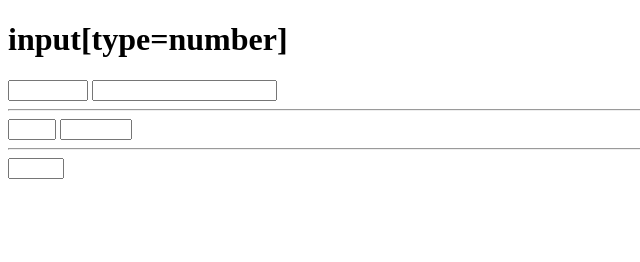
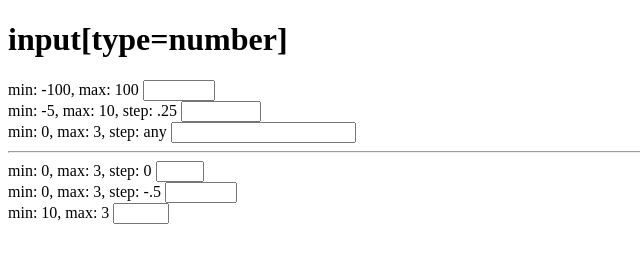
Before and after one commit to npup/nrify.js, a plain HTML site: page example/index.html in a window 1280 px wide. Shown: the whole page, without its empty margins (0-640 px from the left). Drawn offline with Linux system fonts and the light colour scheme; files whose address does not match are found by name.

Commit message:
Clearer examples.

```diff
--- a/example/index.html
+++ b/example/index.html
@@ -1,21 +1,21 @@
 <!DOCTYPE html>
 <html>
 <head>
-  <meta http-equiv="Content-Type" content="text/html; charset=utf-8">
-  <title></title>
+  <meta charset="utf-8">
+  <title>nrify.js, example</title>
 </head>
 
 <body>
 <h1>input[type=number]</h1>
 
 <form action="#" id="f0">
-	<input type="number" name="nr" step=".25" max="10" min="-5">
-	<input type="number" min="0" max="3" step="any">
+	min: -100, max: 100 <input type="number" min="-100" max="100"><br>
+	min: -5, max: 10, step: .25 <input type="number" min="-5" max="10" step=".25"><br>
+	min: 0, max: 3, step: any <input type="number" min="0" max="3" step="any"><br>
 	<hr>
-	<input type="number" min="0" max="3" step="0">
-	<input type="number" min="0" max="3" step="-.5">
-	<hr>
-	<input type="number" min="10" max="3">
+	min: 0, max: 3, step: 0 <input type="number" min="0" max="3" step="0"><br>
+	min: 0, max: 3, step: -.5 <input type="number" min="0" max="3" step="-.5"><br>
+	min: 10, max: 3 <input type="number" min="10" max="3">
 </form>
 
 
```
